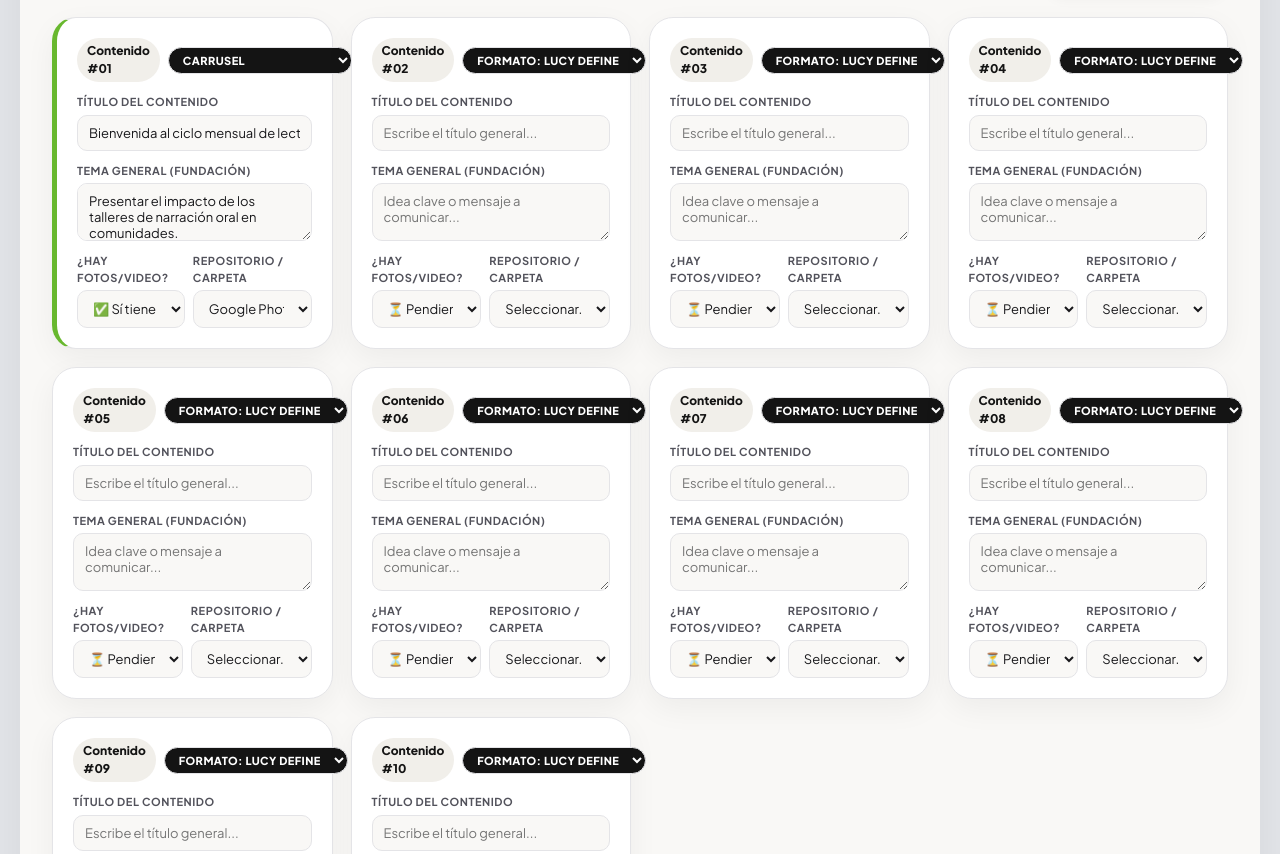
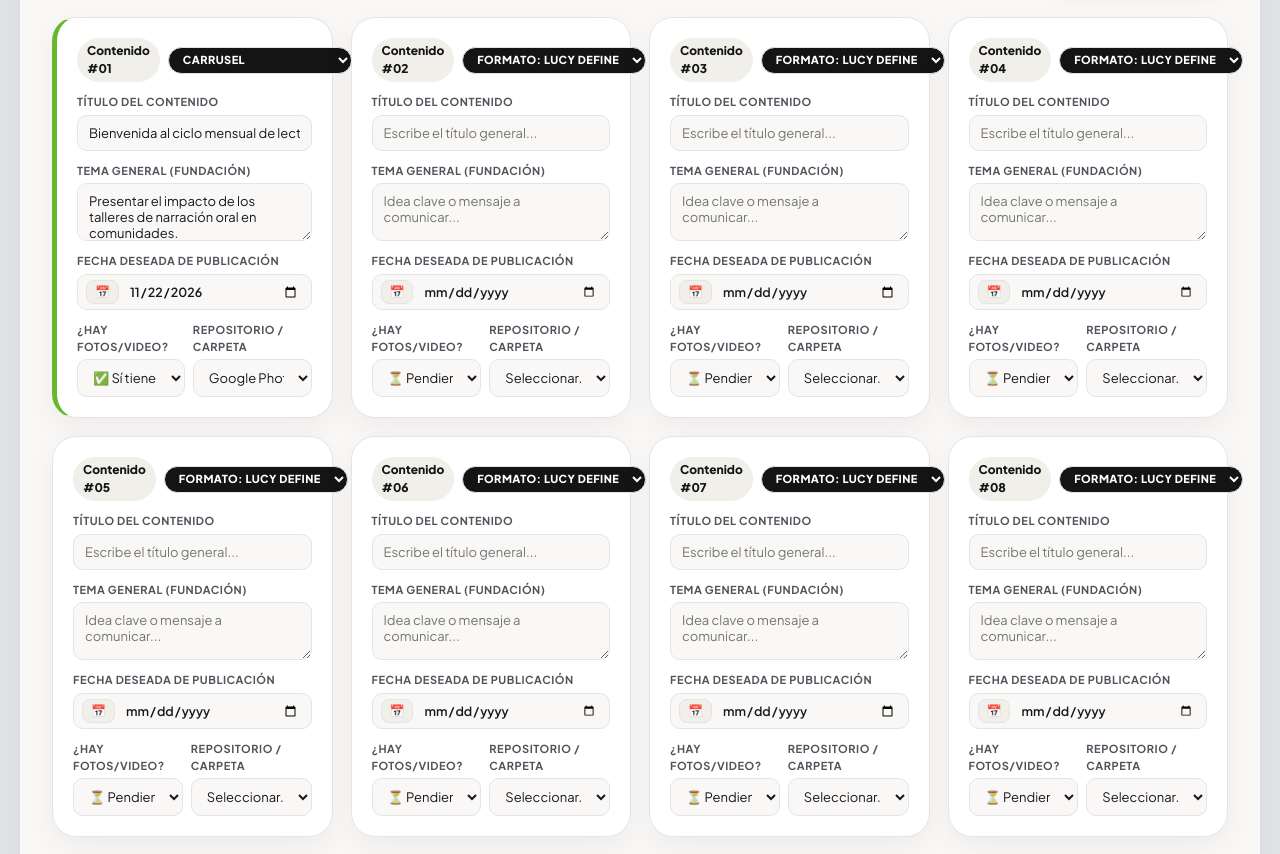
Before and after one commit to jonpisilmx/control-encuentos, a plain HTML site: page index.html in a window 1280 px wide. Shown: the part 1618-2472 px from the top of the page. Drawn offline with Linux system fonts and the light colour scheme; no server answers.

Commit message:
Update index.html

```diff
--- a/index.html
+++ b/index.html
@@ -647,6 +647,30 @@
       min-height: 58px;
     }
 
+    .desired-date-wrap {
+      display: flex;
+      align-items: center;
+      gap: 6px;
+      background: var(--bg-canvas);
+      border: 1px solid var(--border-soft);
+      border-radius: 10px;
+      padding: 5px 8px;
+    }
+
+    .desired-date-wrap input[type="date"] {
+      border: none;
+      background: transparent;
+      padding: 3px 4px;
+      font-size: 12.5px;
+      font-weight: 600;
+      width: 100%;
+      cursor: pointer;
+    }
+
+    .desired-date-wrap input[type="date"]:focus {
+      outline: none;
+    }
+
     .repo-row {
       display: grid;
       grid-template-columns: 1fr 1.1fr;
@@ -1208,7 +1232,7 @@
 
   <script>
     const BASE_PACKAGE_PRICE = 5000;
-    const STORAGE_KEY = 'enCuentos_serviciosDigitales_v4';
+    const STORAGE_KEY = 'enCuentos_serviciosDigitales_v5';
 
     const firebaseConfig = {
       apiKey: "AIzaSyA7Bzw44UvKRW1wG8NpfCorbGLYj3M1aYI",
@@ -1223,6 +1247,7 @@
       id: idx + 1,
       title: idx === 0 ? 'Bienvenida al ciclo mensual de lectura' : '',
       topic: idx === 0 ? 'Presentar el impacto de los talleres de narración oral en comunidades.' : '',
+      desiredDate: idx === 0 ? '2026-11-22' : '',
       hasMedia: idx === 0 ? 'si' : 'pendiente',
       repoUrl: idx === 0 ? 'Google Photos' : '',
       format: idx === 0 ? 'Carrusel' : 'Por definir (Lucy)',
@@ -1276,6 +1301,7 @@
           ...base,
           ...incoming,
           id: idx + 1,
+          desiredDate: incoming.desiredDate || '',
           publishDate: incoming.publishDate || ''
         };
       });
@@ -1457,6 +1483,21 @@
           <div class="field-group">
             <label>Tema general (Fundación)</label>
             <textarea data-index="${index}" data-field="topic" placeholder="Idea clave o mensaje a comunicar...">${escapeHtml(card.topic)}</textarea>
+          </div>
+
+          <div class="field-group">
+            <label>Fecha deseada de publicación</label>
+            <div class="desired-date-wrap">
+              <button type="button" class="btn-calendar-trigger" data-open-desired-calendar="${index}" title="Elegir fecha deseada">📅</button>
+              <input
+                type="date"
+                id="desiredDate_${index}"
+                data-index="${index}"
+                data-field="desiredDate"
+                value="${escapeHtml(card.desiredDate || '')}"
+                aria-label="Fecha deseada de publicación del contenido #${card.id}"
+              />
+            </div>
           </div>
 
           <div class="repo-row">
@@ -1631,6 +1672,21 @@
 
     // Delegación de eventos en las 10 tarjetas
     const cardsContainer = document.getElementById('cardsGridContainer');
+    cardsContainer.addEventListener('click', (e) => {
+      const calBtn = e.target.closest('[data-open-desired-calendar]');
+      if (calBtn) {
+        const idx = calBtn.dataset.openDesiredCalendar;
+        const dateInput = document.getElementById('desiredDate_' + idx);
+        if (dateInput) {
+          if (typeof dateInput.showPicker === 'function') {
+            dateInput.showPicker();
+          } else {
+            dateInput.focus();
+          }
+        }
+      }
+    });
+
     cardsContainer.addEventListener('input', (e) => {
       const target = e.target;
       const idx = target.dataset.index;
```
